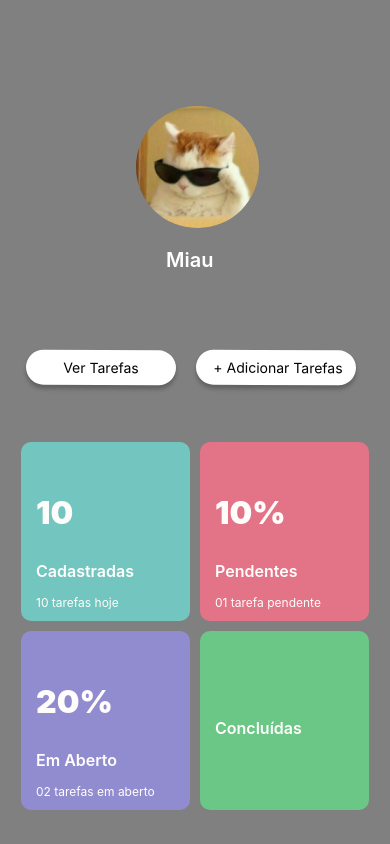
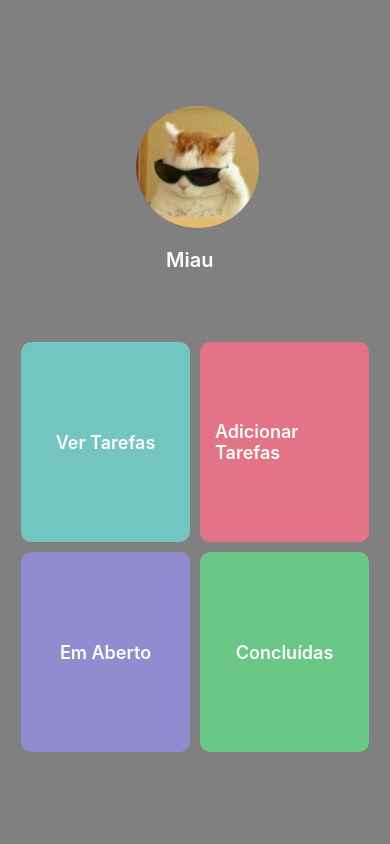
Before and after one commit to BrenoPiropo/ProjetoCepedi2, a React Native app: screen /TelaAccount in a window 390 px wide. Built offline with nearby package versions, Linux system fonts and the light colour scheme.

Commit message:
Update TelaAccount.js

```diff
--- a/src/telas/TelaAccount.js
+++ b/src/telas/TelaAccount.js
@@ -12,9 +12,14 @@ const YourComponent = () => {
   const handleAdicionarTarefasPress = () => {
     navigation.navigate('Tela1');
   };
+
+  const handleTarefasAbertasPress = () => {
+    navigation.navigate('Tela2');
+  };
+
   const handleTarefasConcluidasPress = () => {
-      navigation.navigate('TelaConcluidas' );
-  }
+    navigation.navigate('TelaConcluidas');
+  };
 
   return (
     <View style={styles.container}>
@@ -25,49 +30,42 @@ const YourComponent = () => {
         />
       </View>
       <Text style={styles.userName}>Miau</Text>
+
       <View style={styles.row}>
         {/* Card 1 */}
-        <View style={[styles.card, { backgroundColor: '#73C5BF' }]}>
-          {/* Conteúdo do Card 1 */}
-          <Text style={styles.cardText}>10</Text>
-          <Text style={styles.cardTextSub}>Cadastradas</Text>
-          <Text style={styles.cardTextSubSub}>10 tarefas hoje</Text>
-        </View>
+        <TouchableOpacity
+          style={[styles.card, { backgroundColor: '#73C5BF' }]}
+          onPress={handleVerTarefasPress}
+        >
+          <Text style={styles.cardText}>Ver Tarefas</Text>
+        </TouchableOpacity>
 
         {/* Card 2 */}
-        <View style={[styles.card, { backgroundColor: '#E37387' }]}>
-          {/* Conteúdo do Card 2 */}
-          <Text style={styles.cardText}>10%</Text>
-          <Text style={styles.cardTextSub}>Pendentes</Text>
-          <Text style={styles.cardTextSubSub}>01 tarefa pendente</Text>
-        </View>
+        <TouchableOpacity
+          style={[styles.card, { backgroundColor: '#E37387' }]}
+          onPress={handleAdicionarTarefasPress}
+        >
+          <Text style={styles.cardText}>Adicionar Tarefas</Text>
+        </TouchableOpacity>
       </View>
 
       <View style={styles.row}>
         {/* Card 3 */}
-        <View style={[styles.card, { backgroundColor: '#918CCF' }]}>
-          {/* Conteúdo do Card 3 */}
-            <Text style={styles.cardText}>20%</Text>
-            <Text style={styles.cardTextSub}>Em Aberto</Text>
-            <Text style={styles.cardTextSubSub}>02 tarefas em aberto</Text>
-        </View>
+        <TouchableOpacity
+          style={[styles.card, { backgroundColor: '#918CCF' }]}
+          onPress={handleTarefasAbertasPress}
+        >
+          <Text style={styles.cardText}>Em Aberto</Text>
+        </TouchableOpacity>
 
         {/* Card 4 */}
-        <TouchableOpacity style={[styles.card, { backgroundColor: '#6BC785' }]}onPress={handleTarefasConcluidasPress}>
-          {/* Conteúdo do Card 4 */}
-          <Text style={styles.cardTextSub}>Concluídas</Text>
+        <TouchableOpacity
+          style={[styles.card, { backgroundColor: '#6BC785' }]}
+          onPress={handleTarefasConcluidasPress}
+        >
+          <Text style={styles.cardText}>Concluídas</Text>
         </TouchableOpacity>
       </View>
-
-      {/* Botão "Ver Tarefas" */}
-      <TouchableOpacity style={styles.button} onPress={handleVerTarefasPress}>
-        <Text style={styles.buttonText}>Ver Tarefas</Text>
-      </TouchableOpacity>
-
-      {/* Botão "Adicionar Tarefas" */}
-      <TouchableOpacity style={styles.buttonAdicionar} onPress={handleAdicionarTarefasPress}>
-        <Text style={styles.buttonText}> + Adicionar Tarefas</Text>
-      </TouchableOpacity>
     </View>
   );
 };
@@ -78,13 +76,12 @@ const styles = StyleSheet.create({
     backgroundColor: 'gray',
     padding: 16,
   },
-
   avatar: {
     width: 123,
     height: 122,
     borderRadius: 25,
     marginBottom: 10,
-    top:90,
+    top: 90,
     marginLeft: 120,
     borderRadius: 123,
   },
@@ -93,45 +90,33 @@ const styles = StyleSheet.create({
     fontSize: 20,
     fontWeight: '600',
     top: 100,
-    justifyContent: 'center',
-    alignItems: 'flex-start',
-    flexDirection: 'column',
-    marginLeft: 150
+    marginLeft: 150,
   },
-
   row: {
     flexDirection: 'row',
     justifyContent: 'space-between',
     marginBottom: 10,
   },
   card: {
-    display: 'inline-flex',
-    height: 179,
+    height: 200,
     padding: 15,
-    flexDirection: 'column',
     justifyContent: 'center',
-    alignItems: 'flex-start',
-    gap: 13,
+    alignItems: 'center',
     borderRadius: 10,
-    flexShrink: 0,
-    flex: 1,
-    top:270,
+    top: 170,
     marginLeft: 5,
     marginRight: 5,
+    flex: 1,
   },
   cardText: {
     color: '#FFFDFC',
-    fontSize: 32,
-    fontWeight: '900',
-    lineHeight: 40,
-    marginTop: 40,
+    fontSize: 18,
+    fontWeight: '600',
   },
   cardTextSub: {
     color: '#FFFDFC',
     fontSize: 16,
     fontWeight: '600',
-    lineHeight: 20,
-    marginTop: 15,
   },
   cardTextSubSub: {
     color: '#FFFDFC',
```
